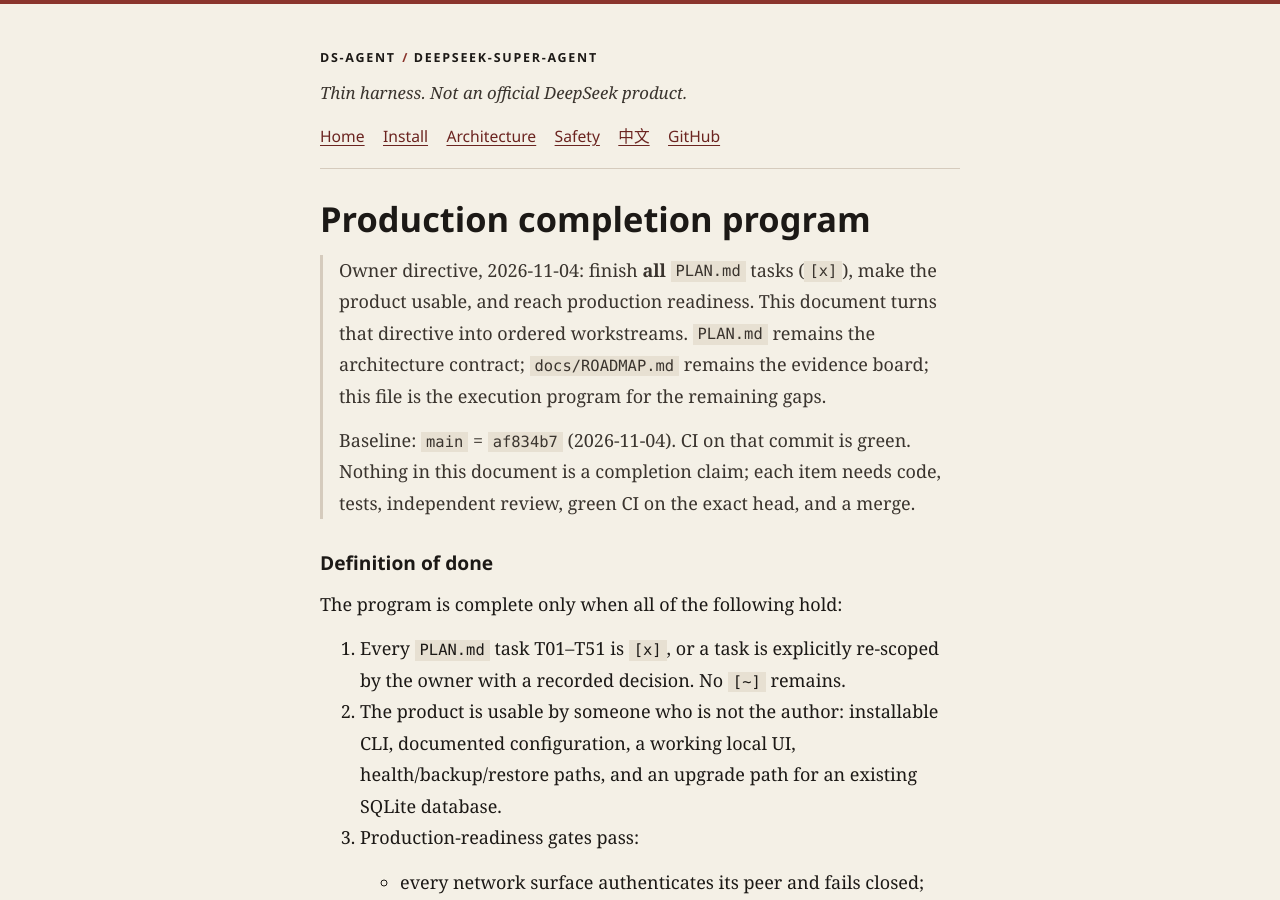
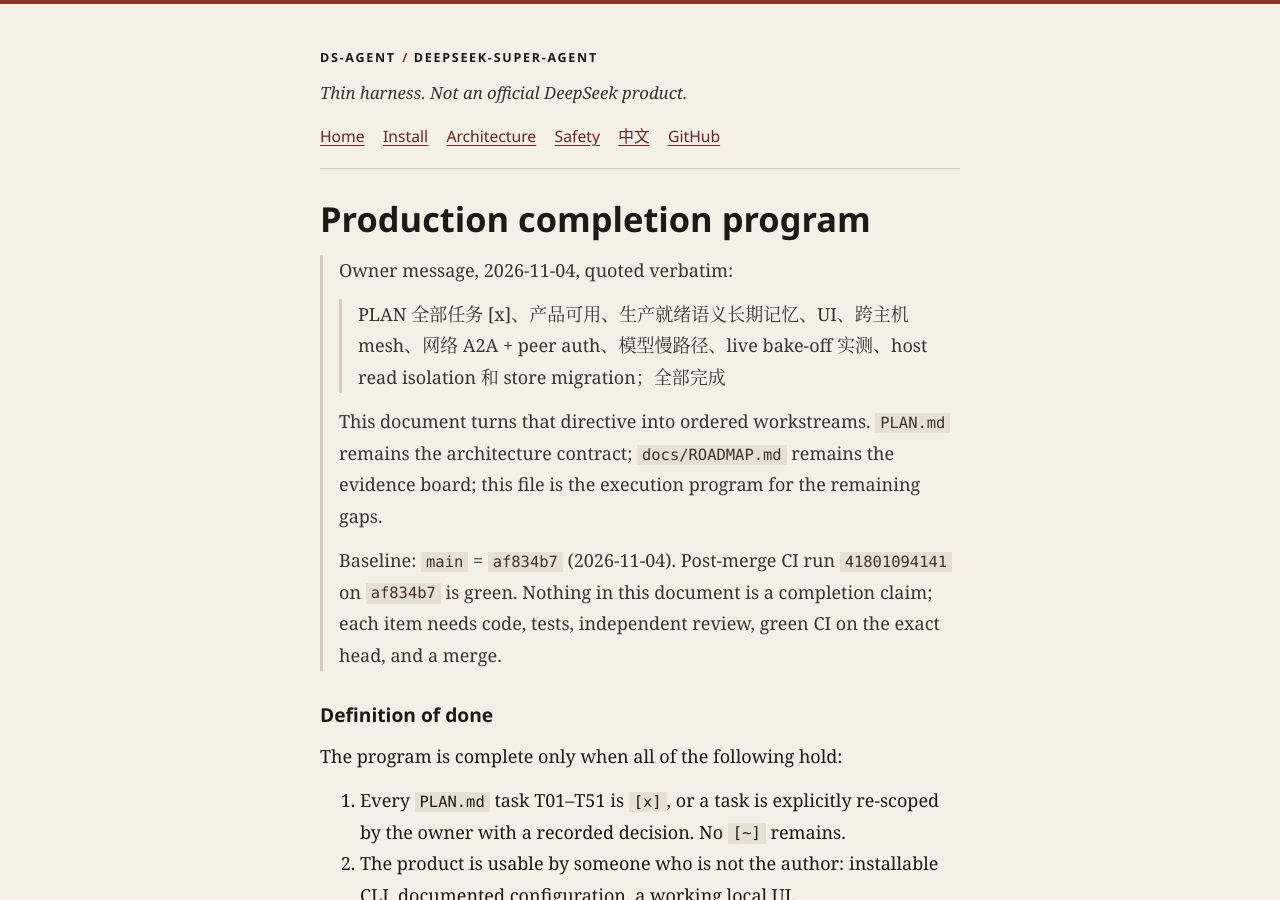
Before and after one commit to LofiSu/deepseek-super-agent, a Jekyll site: the page built from docs/PRODUCTION_PROGRAM.md, in a window 1280 px wide and 900 px high. Built offline with Jekyll 4.4.1, drawn with Linux system fonts in a browser that asks for light colours; our own code applies the rules of GitHub Pages for plain Markdown files; some of the changed text lies outside the part shown.

Commit message:
[SUPER-AGENT][PRODUCTION-PROGRAM] Cite the baseline CI run, owner quote, and captured bake-off evidence

```diff
--- a/docs/PRODUCTION_PROGRAM.md
+++ b/docs/PRODUCTION_PROGRAM.md
@@ -1,14 +1,17 @@
 # Production completion program
 
-> Owner directive, 2026-11-04: finish **all** `PLAN.md` tasks (`[x]`), make the
-> product usable, and reach production readiness. This document turns that
-> directive into ordered workstreams. `PLAN.md` remains the architecture
-> contract; `docs/ROADMAP.md` remains the evidence board; this file is the
-> execution program for the remaining gaps.
+> Owner message, 2026-11-04, quoted verbatim:
 >
-> Baseline: `main` = `af834b7` (2026-11-04). CI on that commit is green.
-> Nothing in this document is a completion claim; each item needs code, tests,
-> independent review, green CI on the exact head, and a merge.
+> > PLAN 全部任务 [x]、产品可用、生产就绪语义长期记忆、UI、跨主机 mesh、网络 A2A + peer auth、模型慢路径、live bake-off 实测、host read isolation 和 store migration；全部完成
+>
+> This document turns that directive into ordered workstreams. `PLAN.md`
+> remains the architecture contract; `docs/ROADMAP.md` remains the evidence
+> board; this file is the execution program for the remaining gaps.
+>
+> Baseline: `main` = `af834b7` (2026-11-04). Post-merge CI run
+> `41801094141` on `af834b7` is green. Nothing in this document is a
+> completion claim; each item needs code, tests, independent review, green CI
+> on the exact head, and a merge.
 
 ## Definition of done
 
```
Also changed, not shown: other parts of docs/PRODUCTION_PROGRAM.md (+2 -2 lines).
